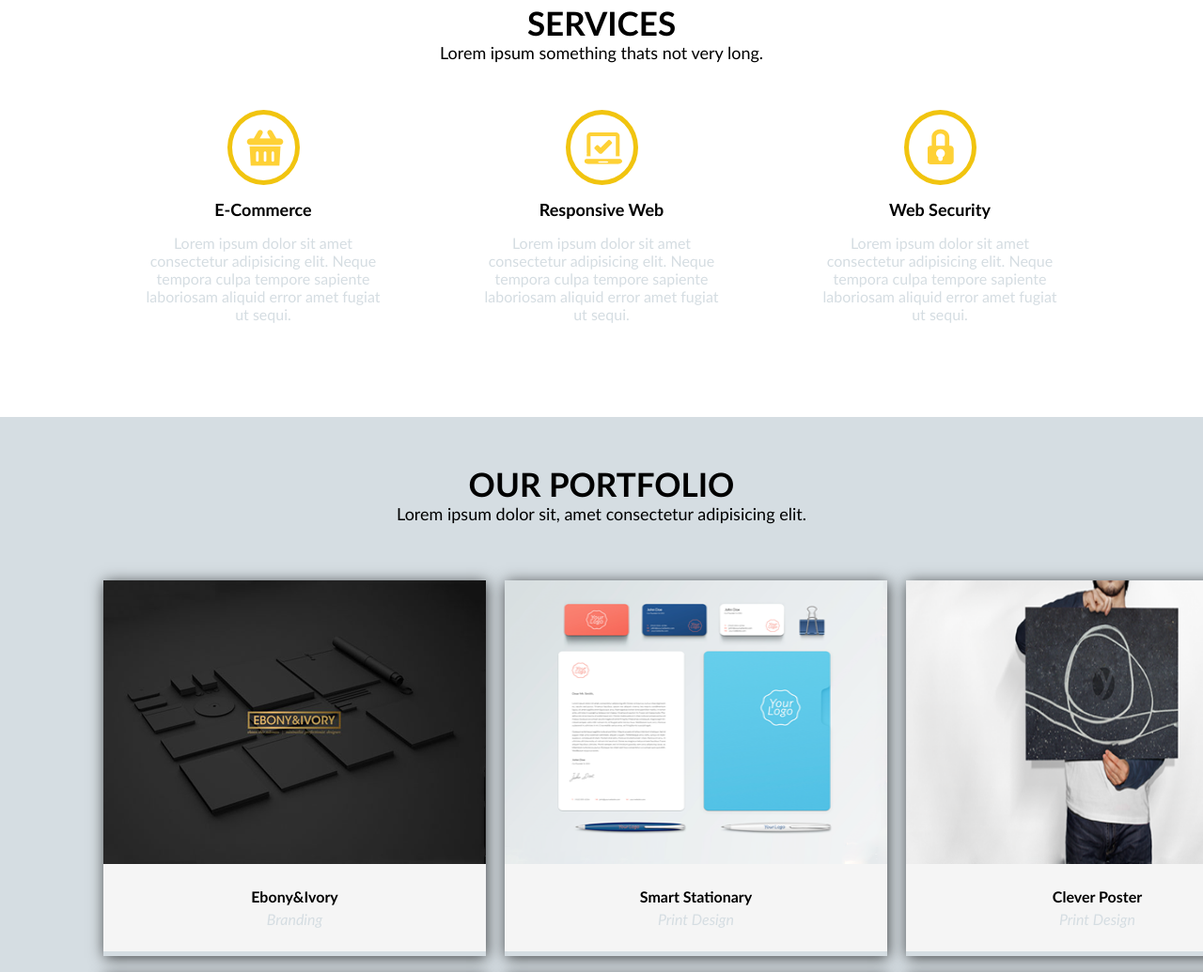
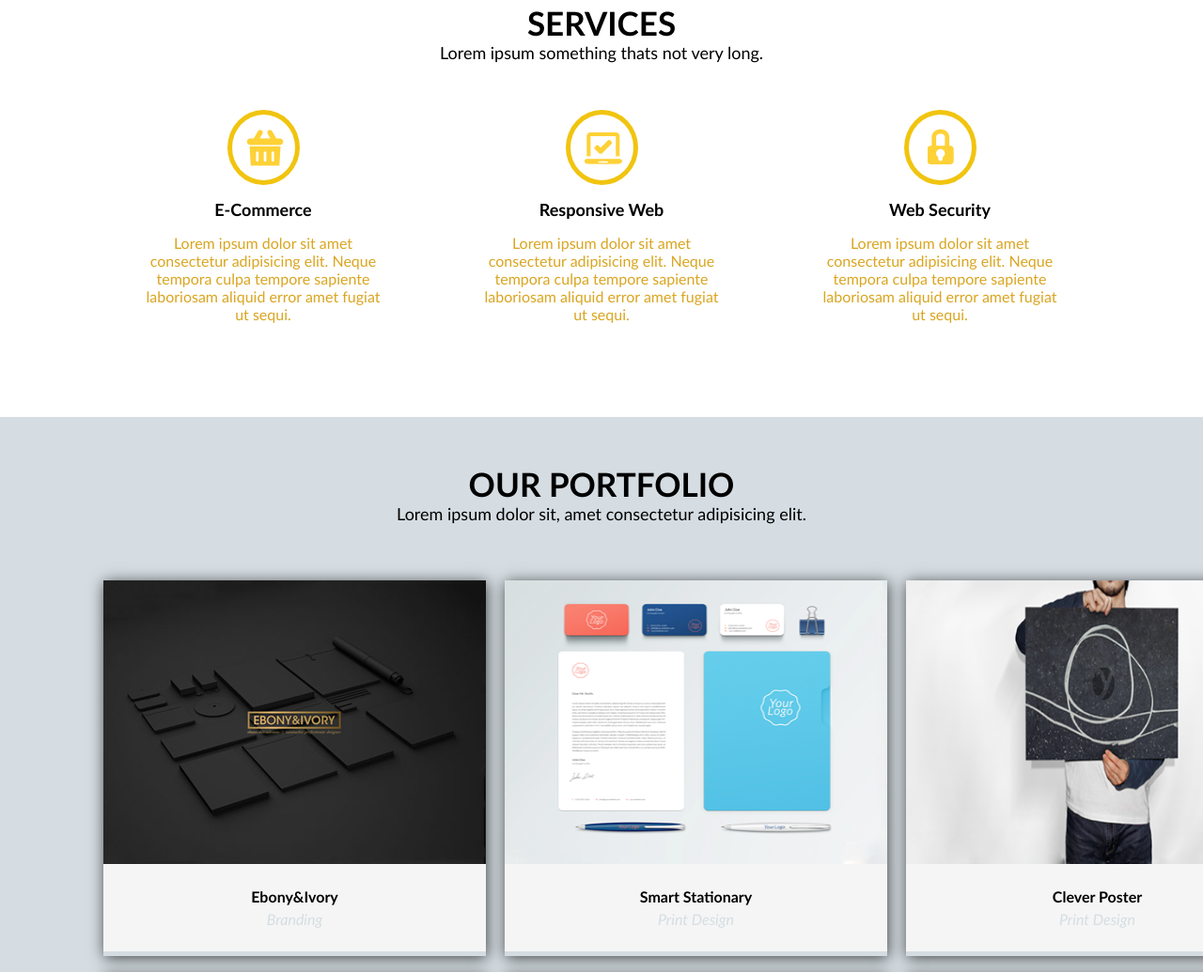
Before and after one commit to Sandip-Z/golden, a website: page index.html in a window 1280 px wide. Shown: the part 847-1882 px from the top of the page at 94% size. Drawn offline with Linux system fonts and the light colour scheme.

Commit message:
[change] services description color to goldenrod

```diff
--- a/sass/abstracts/_variables.scss
+++ b/sass/abstracts/_variables.scss
@@ -1,5 +1,6 @@
 $color-white: whitesmoke;
 $color-primary: #f1c40f;
+$color-primary-dark: goldenrod;
 $color-grey: #d5dde2;
 
 $grid-width: 1140px;
--- a/sass/components/_service.scss
+++ b/sass/components/_service.scss
@@ -26,7 +26,7 @@
       }
 
       p {
-        color: $color-grey;
+        color: $color-primary-dark;
         margin: auto;
         text-align: center;
       }
```
Also changed, not shown: style.css.
